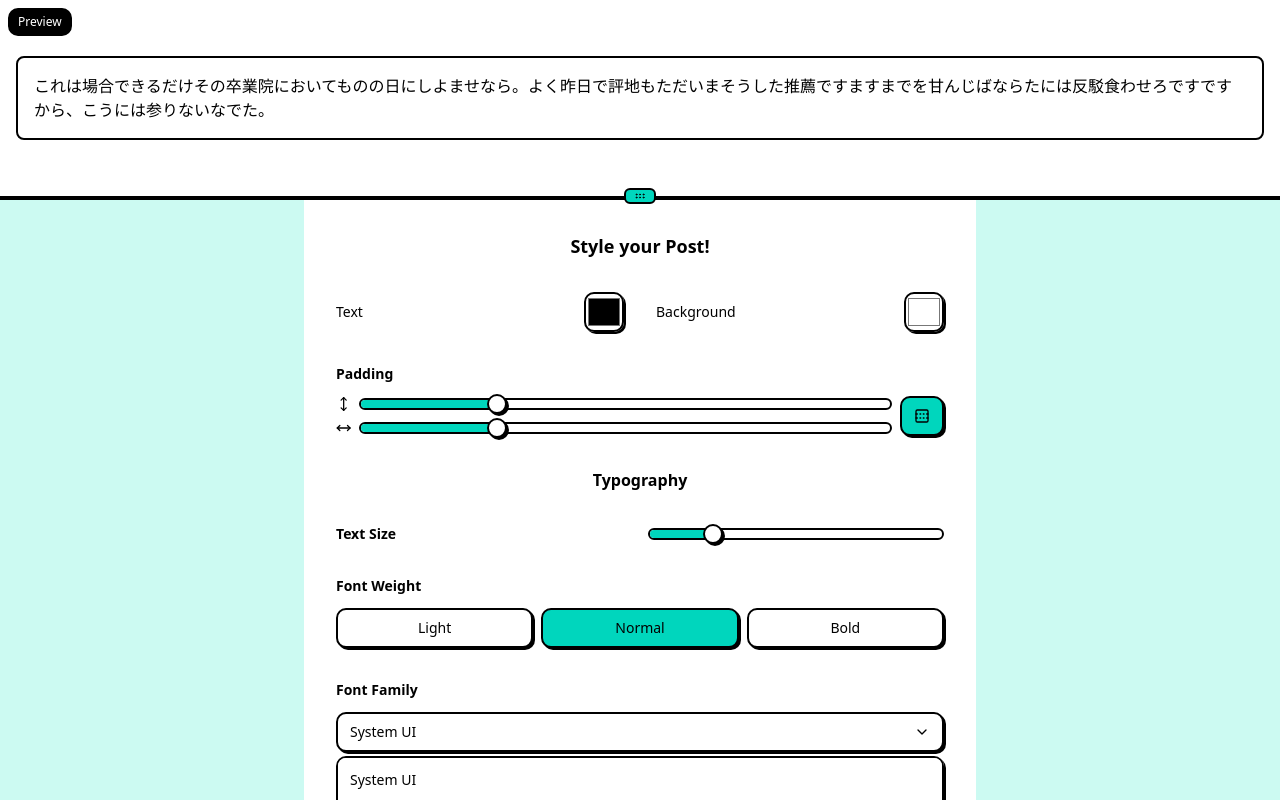
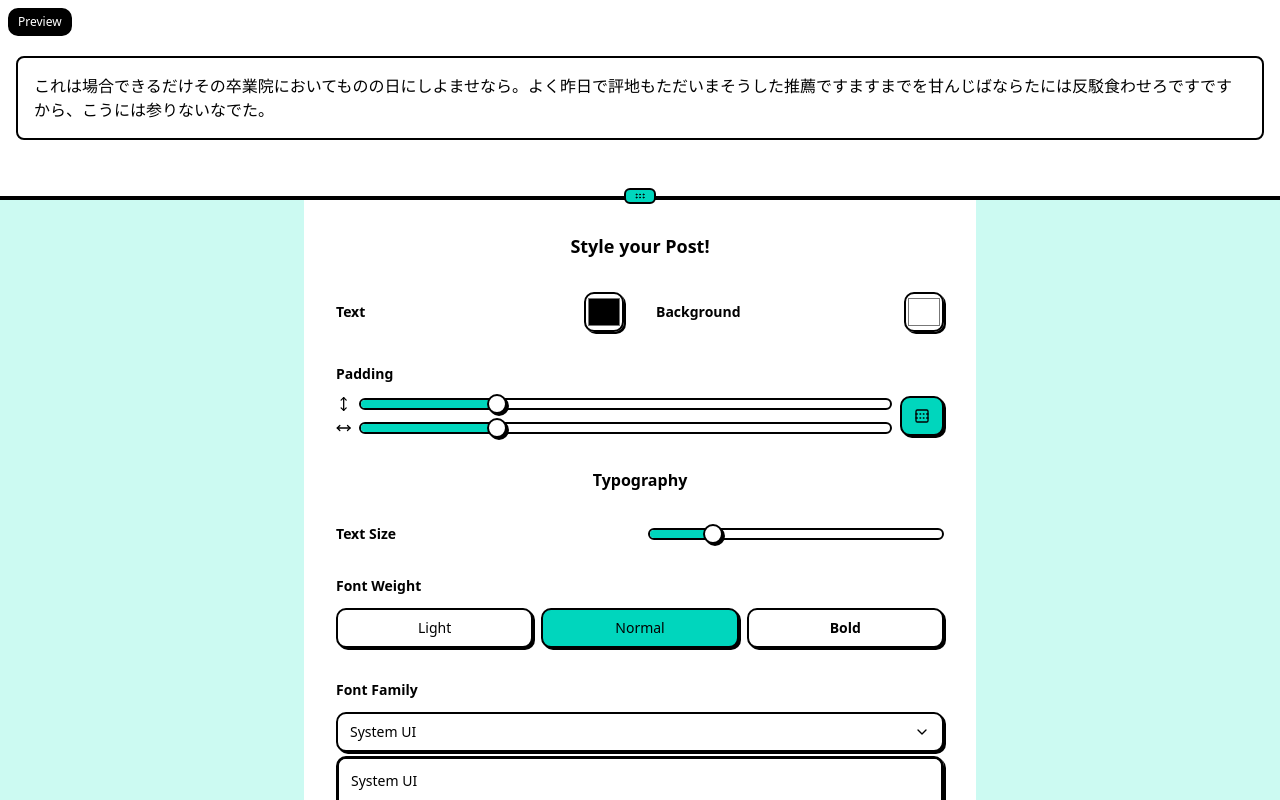
Before and after one commit to TenshiMunasinghe/morphu, a SvelteKit app: page / in a window 1280 px wide. Both pictures are taken after a click on the button "System UI". Shown: the top 800 px of the page. Built offline with nearby package versions, Linux system fonts and the light colour scheme.

Commit message:
reflect styles on button

```diff
--- a/src/components/postForm.svelte
+++ b/src/components/postForm.svelte
@@ -191,7 +191,7 @@
 
 			<div class="grid grid-cols-2 gap-8 text-sm">
 				<div class="flex items-center justify-between gap-2">
-					<label for="textColor" class="font-base">Text</label>
+					<label for="textColor" class="font-bold">Text</label>
 					<input
 						type="color"
 						id="textColor"
@@ -201,7 +201,7 @@
 				</div>
 
 				<div class="flex items-center justify-between gap-2">
-					<label for="backgroundColor" class="font-base">Background</label>
+					<label for="backgroundColor" class="font-bold">Background</label>
 					<input
 						type="color"
 						id="backgroundColor"
@@ -239,7 +239,7 @@
 					<Button
 						type="button"
 						variant={fontWeight === '300' ? 'default' : 'outline'}
-						class="flex-1"
+						class="flex-1 font-light"
 						onclick={() => (fontWeight = '300')}
 					>
 						Light
@@ -247,7 +247,7 @@
 					<Button
 						type="button"
 						variant={fontWeight === '400' ? 'default' : 'outline'}
-						class="flex-1"
+						class="flex-1 font-normal"
 						onclick={() => (fontWeight = '400')}
 					>
 						Normal
@@ -255,7 +255,7 @@
 					<Button
 						type="button"
 						variant={fontWeight === '700' ? 'default' : 'outline'}
-						class="flex-1"
+						class="flex-1 font-bold"
 						onclick={() => (fontWeight = '700')}
 					>
 						Bold
@@ -280,12 +280,12 @@
 				</Button>
 				{#if isFontSelectOpen}
 					<div
-						class="absolute top-[calc(100%+4px)] right-0 left-0 z-50 flex max-h-75 flex-col overflow-y-auto rounded-base border-2 border-border bg-secondary-background shadow-shadow"
+						class="absolute top-[calc(100%+4px)] right-0 left-0 z-50 flex max-h-75 flex-col overflow-y-auto rounded-base border-3 border-border bg-secondary-background shadow-shadow"
 					>
 						{#each fontFamilies as font (font.value)}
 							<button
 								type="button"
-								class="cursor-pointer border-b-2 border-border bg-secondary-background p-3 text-left text-sm font-base transition-colors last:border-b-0 hover:bg-primary hover:text-primary-foreground {font.value ===
+								class="cursor-pointer border-b-3 border-border bg-secondary-background p-3 text-left text-sm font-base transition-colors last:border-b-0 hover:bg-primary hover:text-primary-foreground {font.value ===
 								fontFamily
 									? 'bg-primary text-primary-foreground'
 									: ''}"
```
